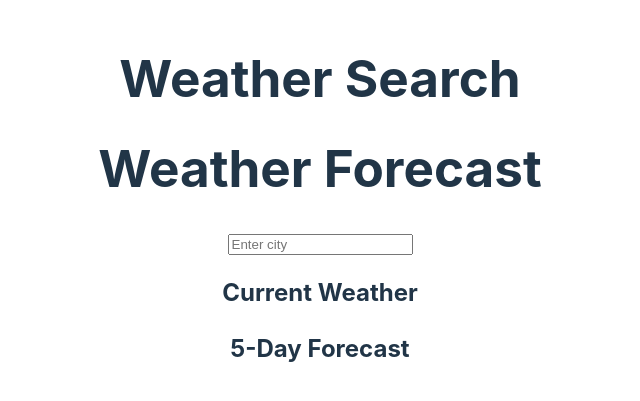
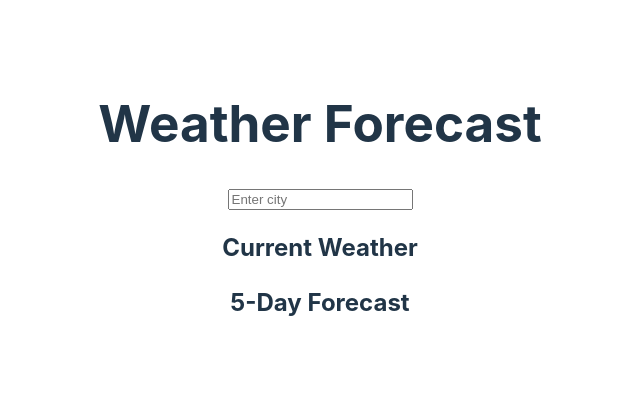
Before and after one commit to yunggarlic/musical-octo-enigma, a React (Vite) app in the folder frontend/: page / in a window 1280 px wide. Shown: the part 199-600 px from the top of the page, without its empty margins (320-960 px from the left). Built offline with nearby package versions, Linux system fonts and the light colour scheme.

Commit message:
consolidates markup

```diff
--- a/frontend/src/App.tsx
+++ b/frontend/src/App.tsx
@@ -1,16 +1,8 @@
-import { useState } from "react";
 import "./App.css";
 import { WeatherSearch } from "./components";
 
 function App() {
-  const [count, setCount] = useState(0);
-
-  return (
-    <div>
-      <h1>Weather Search</h1>
-      <WeatherSearch />
-    </div>
-  );
+  return <WeatherSearch />;
 }
 
 export default App;
```
